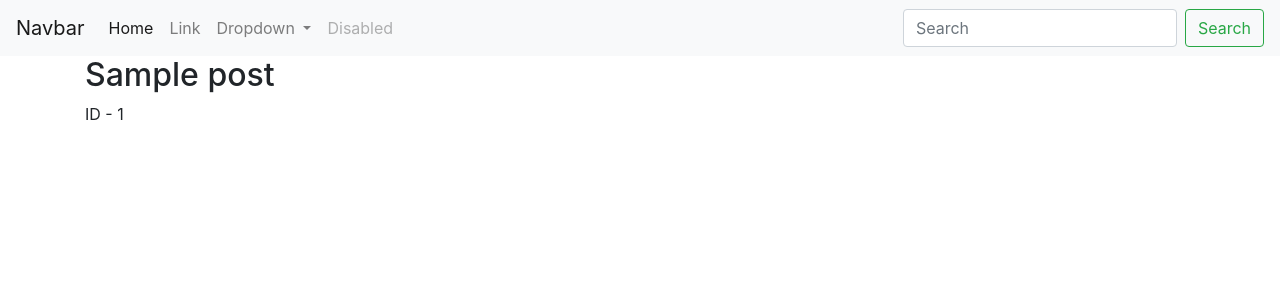
After one commit to kfeniks/symfony-lesson, a Symfony app: template templates/post/show.html.twig in a window 1280 px wide. The commit adds this page. Shown: the top 300 px of the page. Run offline with Twig, Linux system fonts and the light colour scheme; the template is opened without the code that fills it: most values are stand-ins (such as "Sample title", 1, 10 or a date in 2020); some libraries are stand-ins or nearby versions.

Commit message:
new action in controller Post

```diff
--- a/templates/base.html.twig
+++ b/templates/base.html.twig
@@ -3,13 +3,53 @@
     <head>
         <meta charset="UTF-8">
         <title>{% block title %}Welcome!{% endblock %}</title>
+        <link rel="stylesheet" href="https://maxcdn.bootstrapcdn.com/bootstrap/4.0.0/css/bootstrap.min.css" integrity="sha384-Gn5384xqQ1aoWXA+058RXPxPg6fy4IWvTNh0E263XmFcJlSAwiGgFAW/dAiS6JXm" crossorigin="anonymous">
         {% block stylesheets %}{% endblock %}
     </head>
     <body>
-        {% block body %}
-        {{ message }}
+        <nav class="navbar navbar-expand-lg navbar-light bg-light">
+            <a class="navbar-brand" href="#">Navbar</a>
+            <button class="navbar-toggler" type="button" data-toggle="collapse" data-target="#navbarSupportedContent" aria-controls="navbarSupportedContent" aria-expanded="false" aria-label="Toggle navigation">
+                <span class="navbar-toggler-icon"></span>
+            </button>
 
-        {% endblock %}
+            <div class="collapse navbar-collapse" id="navbarSupportedContent">
+                <ul class="navbar-nav mr-auto">
+                    <li class="nav-item active">
+                        <a class="nav-link" href="#">Home <span class="sr-only">(current)</span></a>
+                    </li>
+                    <li class="nav-item">
+                        <a class="nav-link" href="#">Link</a>
+                    </li>
+                    <li class="nav-item dropdown">
+                        <a class="nav-link dropdown-toggle" href="#" id="navbarDropdown" role="button" data-toggle="dropdown" aria-haspopup="true" aria-expanded="false">
+                            Dropdown
+                        </a>
+                        <div class="dropdown-menu" aria-labelledby="navbarDropdown">
+                            <a class="dropdown-item" href="#">Action</a>
+                            <a class="dropdown-item" href="#">Another action</a>
+                            <div class="dropdown-divider"></div>
+                            <a class="dropdown-item" href="#">Something else here</a>
+                        </div>
+                    </li>
+                    <li class="nav-item">
+                        <a class="nav-link disabled" href="#">Disabled</a>
+                    </li>
+                </ul>
+                <form class="form-inline my-2 my-lg-0">
+                    <input class="form-control mr-sm-2" type="search" placeholder="Search" aria-label="Search">
+                    <button class="btn btn-outline-success my-2 my-sm-0" type="submit">Search</button>
+                </form>
+            </div>
+        </nav>
+
+        <div class="container">
+            {% block body %}
+                {{ message }}
+
+            {% endblock %}
+        </div>
+
         {% block javascripts %}{% endblock %}
     </body>
 </html>
--- /dev/null
+++ b/templates/post/show.html.twig
@@ -0,0 +1,11 @@
+{% extends 'base.html.twig' %}
+
+{% block title %}show PostController{% endblock %}
+
+{% block body %}
+
+    <h2>{{ post.title }}</h2>
+
+    <p>ID - {{ post.id }}</p>
+
+{% endblock %}
```
Also changed, not shown: src/Controller/PostController.php (+47 -4 lines), src/Form/PostType.php (added, +31 -0 lines), templates/post/create.html.twig (added, +9 -0 lines), templates/post/index.html.twig (+37 -1 lines), 1 other file.
